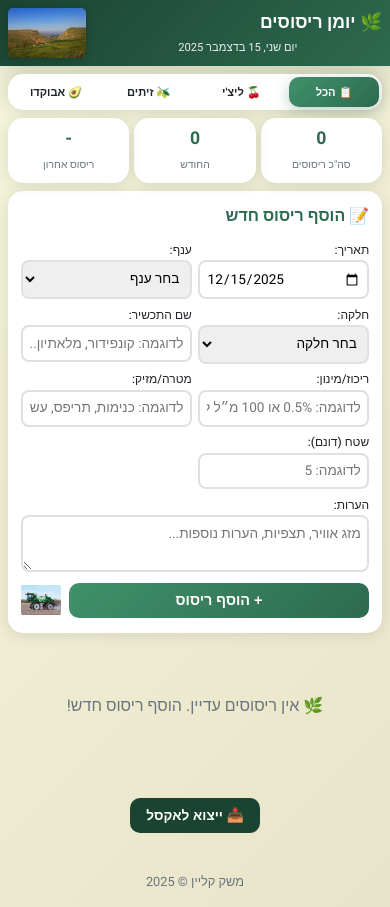
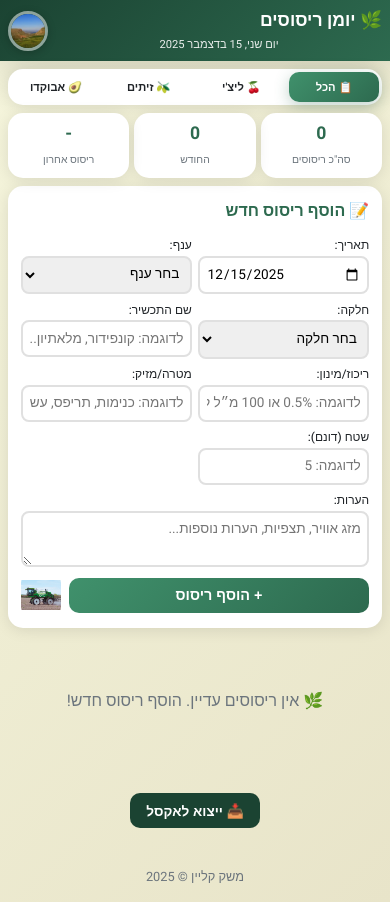
Before and after one commit to kleina2323/Risusim, a plain HTML site: page index.html in a window 390 px wide. Drawn offline with Linux system fonts and the light colour scheme; no server answers.

Commit message:
Add files via upload

```diff
--- a/css/style.css
+++ b/css/style.css
@@ -59,11 +59,12 @@ header {
 }
 
 .header-logo {
-    width: auto;
-    height: 180px;
-    border-radius: 8px;
+    width: 100px;
+    height: 100px;
+    border-radius: 50%;
     object-fit: cover;
     box-shadow: 0 2px 8px rgba(0,0,0,0.2);
+    border: 3px solid rgba(255,255,255,0.5);
 }
 
 header h1 {
@@ -558,9 +559,9 @@ footer {
     }
 
     .header-logo {
-        height: 50px;
-        width: auto;
-        border-radius: 5px;
+        height: 40px;
+        width: 40px;
+        border-radius: 50%;
     }
 
     header h1 {
```
